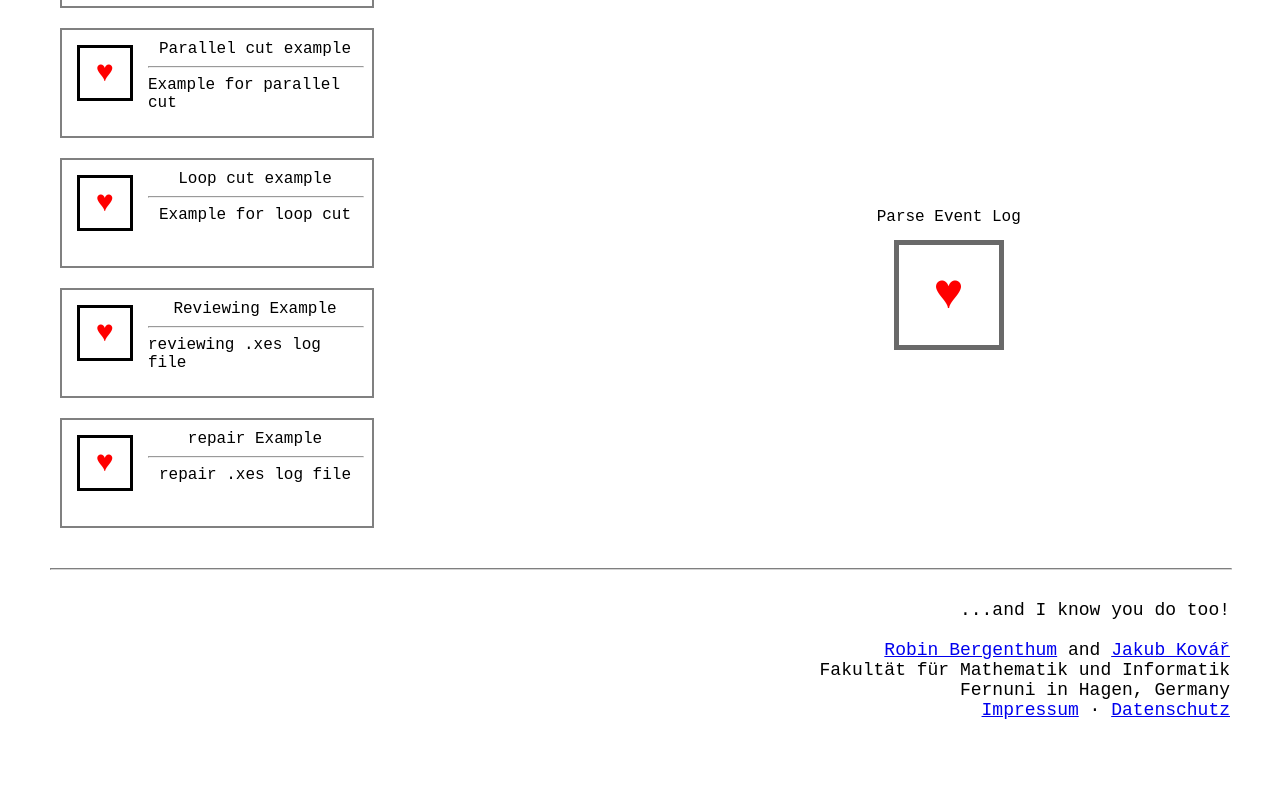
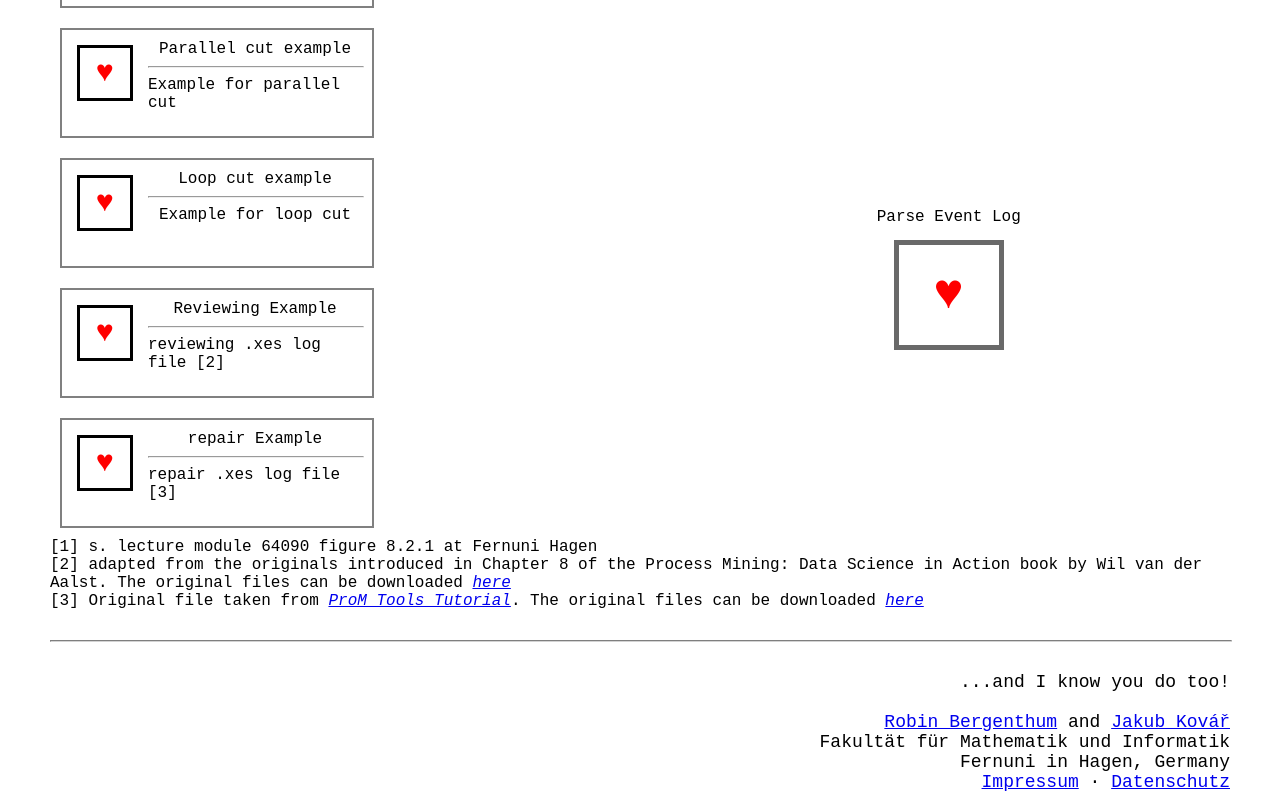
Before and after one commit to TilDans/Westen-FaPra-WiSe-24-25-ImproveLayout, an Angular app: page / in a window 1280 px wide. Shown: the part 1248-2040 px from the top of the page. Before the commit the page ends 1968 px from the top, so only its background shows below. Built offline with nearby package versions, Linux system fonts and the light colour scheme; what xmlbuilder2 would draw is missing.

Commit message:
FPW-33: Add sources description

```diff
--- a/src/app/app.component.css
+++ b/src/app/app.component.css
@@ -72,3 +72,8 @@ hr {
 
     width: 50%;
 }
+
+.sources a {
+    text-decoration: underline;
+    font-style: italic;
+}
--- a/src/app/app.component.html
+++ b/src/app/app.component.html
@@ -17,19 +17,19 @@
 
         <div class="flexRowAlignSpaceEvenlyStart">
             <app-example-file title="Lecture example" link="assets/lectureExample.xes"
-                              description="Event log from module 64090 figure 8.2.1"></app-example-file>
+                              description="Event log from lecture [1]"></app-example-file>
             <app-example-file title="Sequence cut example" link="assets/sequenceCut.xes"
                               description="Example for sequence cut"></app-example-file>
             <app-example-file title="Exclusive cut example" link="assets/exclusiveCut.xes"
                               description="Example for exclusive cut"></app-example-file>
             <app-example-file title="Parallel cut example" link="assets/parallelCut.xes"
-                                description="Example for parallel cut"></app-example-file>
+                              description="Example for parallel cut"></app-example-file>
             <app-example-file title="Loop cut example" link="assets/loopCut.xes"
-                                description="Example for loop cut"></app-example-file>
+                              description="Example for loop cut"></app-example-file>
             <app-example-file title="Reviewing Example" link="assets/reviewing.xes"
-                description="reviewing .xes log file"></app-example-file>
+                              description="reviewing .xes log file [2]"></app-example-file>
             <app-example-file title="repair Example" link="assets/repairExample.xes"
-                description="repair .xes log file"></app-example-file>
+                              description="repair .xes log file [3]"></app-example-file>
         </div>
 
         <div class="inputFeature">
@@ -37,6 +37,24 @@
         </div>
 
     </div>
+
+    <div class="sources">
+        <div>
+            [1] s. lecture module 64090 figure 8.2.1 at Fernuni Hagen
+        </div>
+        <div>
+            [2] adapted from the originals introduced in Chapter 8 of the
+            Process Mining: Data Science in Action book by Wil van der Aalst.
+            The original files can be downloaded
+            <a href="https://processmining.org/old-version/event-book.html" target="_blank">here</a>
+        </div>
+        <div>
+            [3] Original file taken from
+            <a href="https://promtools.org/prom-documentation/" target="_blank">ProM Tools Tutorial</a>.
+            The original files can be downloaded
+            <a href="https://promtools.org/?smd_process_download=1&amp;download_id=161" target="_blank">here</a>
+        </div>
+    </div>
     <!--  Footer  -->
     <hr>
     <app-footer></app-footer>
```
